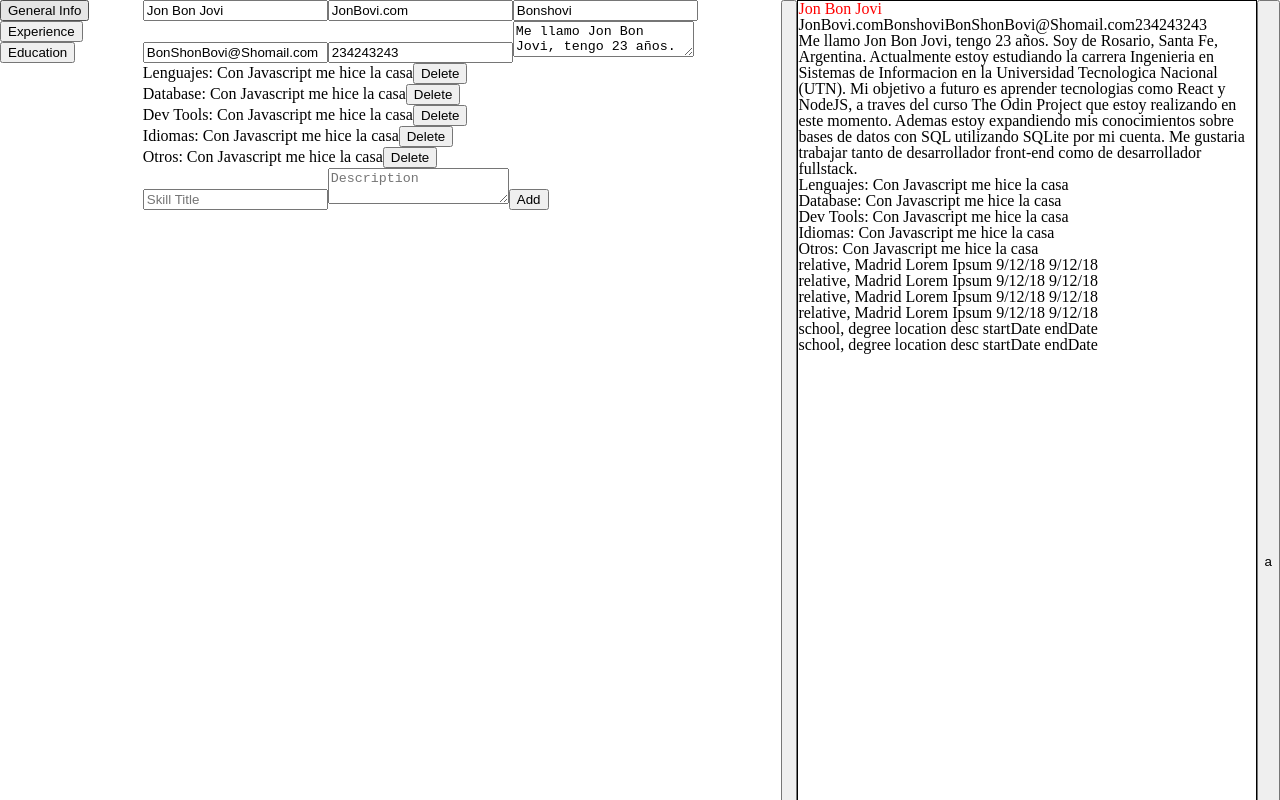
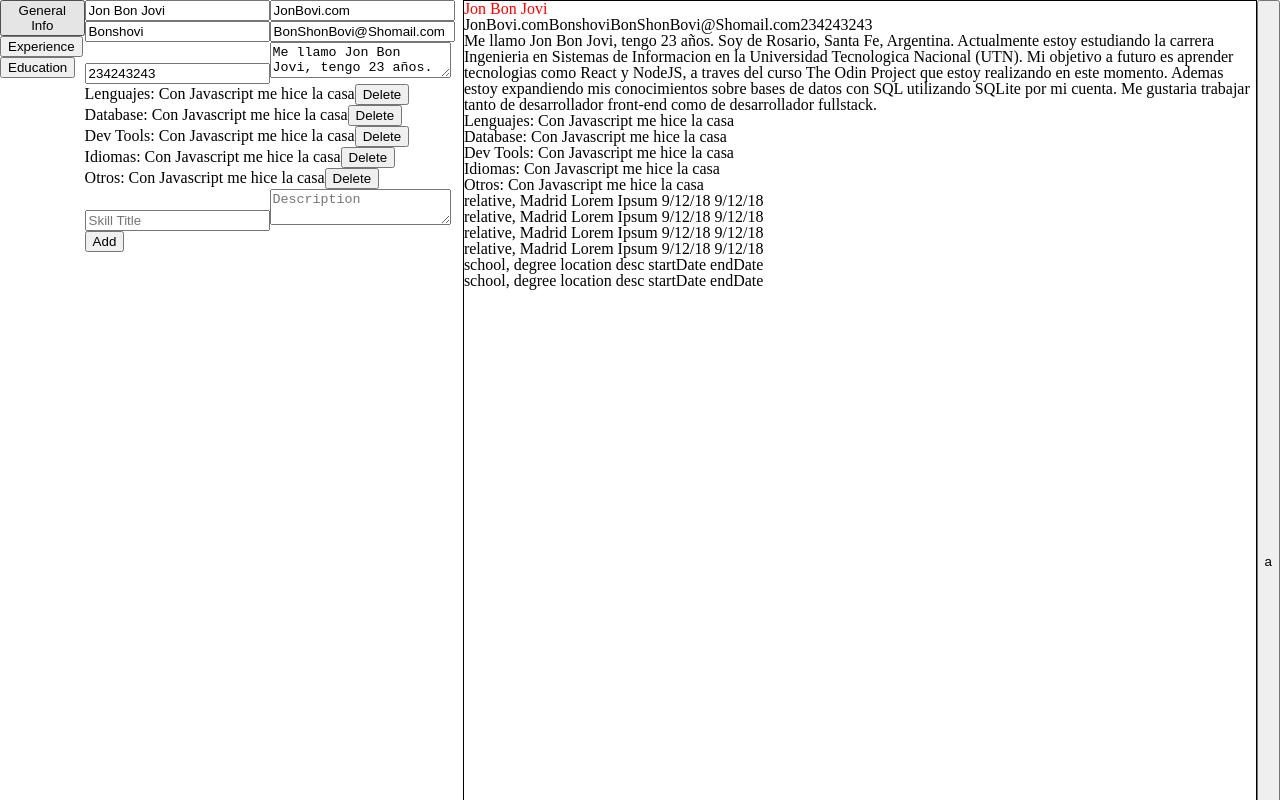
Before and after one commit to antelor/cv-application-v2, a React (Vite) app: page / in a window 1280 px wide. Shown: the top 800 px of the page. Built offline with nearby package versions, Linux system fonts and the light colour scheme.

Commit message:
fixed display div scaling

```diff
--- a/src/components/App.jsx
+++ b/src/components/App.jsx
@@ -8,9 +8,14 @@ import { jsPDF } from "jspdf";
 
 const generatePDF = () => {
     const report = new jsPDF('p', 'pt', 'a4');
-    report.html(document.querySelector('.Display')).then(() => {
-    report.save('report.pdf');
-  });
+    report.html(document.querySelector('.Display'), {
+      html2canvas: {
+          scale: 0.7496,
+      },
+      callback: function (doc) {
+          window.open(doc.output('bloburl'));
+      }
+  })
 };
 
 
--- a/src/components/CVDisplay.jsx
+++ b/src/components/CVDisplay.jsx
@@ -5,8 +5,7 @@ function CVDisplay({ info }) {
 
   return (
     <>
-    <button></button>
-    <section className="Display">
+    <div className="Display">
         <div>
             <h1>
                 {info.generalInfo.fullName}
@@ -38,7 +37,7 @@ function CVDisplay({ info }) {
                 return <div key={index}>{ed.school}, {ed.degree} {ed.location} {ed.desc} {ed.startDate} {ed.endDate} </div>
             } )}
         </div>
-    </section>
+    </div>
     </>
   )
 }
--- a/src/styles/CVDisplay.scss
+++ b/src/styles/CVDisplay.scss
@@ -3,6 +3,9 @@
     width: 210mm;
     height: 297mm;
 
+    min-width: 210mm;
+    min-height: 297mm;
+
     h1{
         color:red;
     }
```
